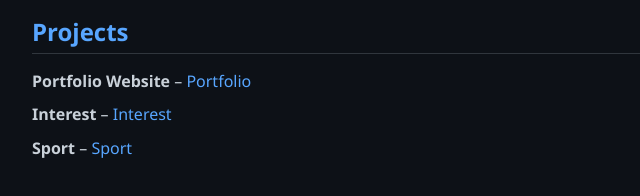
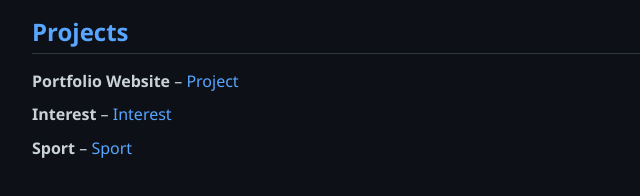
Before and after one commit to MrMoMo2025/Jon, a plain HTML site: page index.html in a window 1280 px wide. Shown: the part 531-727 px from the top of the page, 208-848 px from the left. Drawn offline with Linux system fonts and the light colour scheme.

Commit message:
Update index.html

```diff
--- a/index.html
+++ b/index.html
@@ -105,7 +105,7 @@
     <section>
       <h2>Projects</h2>
       <ul>
-        <li><strong>Portfolio Website</strong> – <a href="https://github.com/MrMoMo2025/Jon/Portfolio">Portfolio</a></li>
+        <li><strong>Portfolio Website</strong> – <a href="https://github.com/MrMoMo2025/Jon/Project.html">Project</a></li>
         <li><strong>Interest</strong> – <a href="https://github.com/MrMoMo2025/Jon/Interest">Interest</a></li>
         <li><strong>Sport</strong> – <a href="https://github.com/MrMoMo2025/Jon/Sport">Sport</a></li>
       </ul>
```
